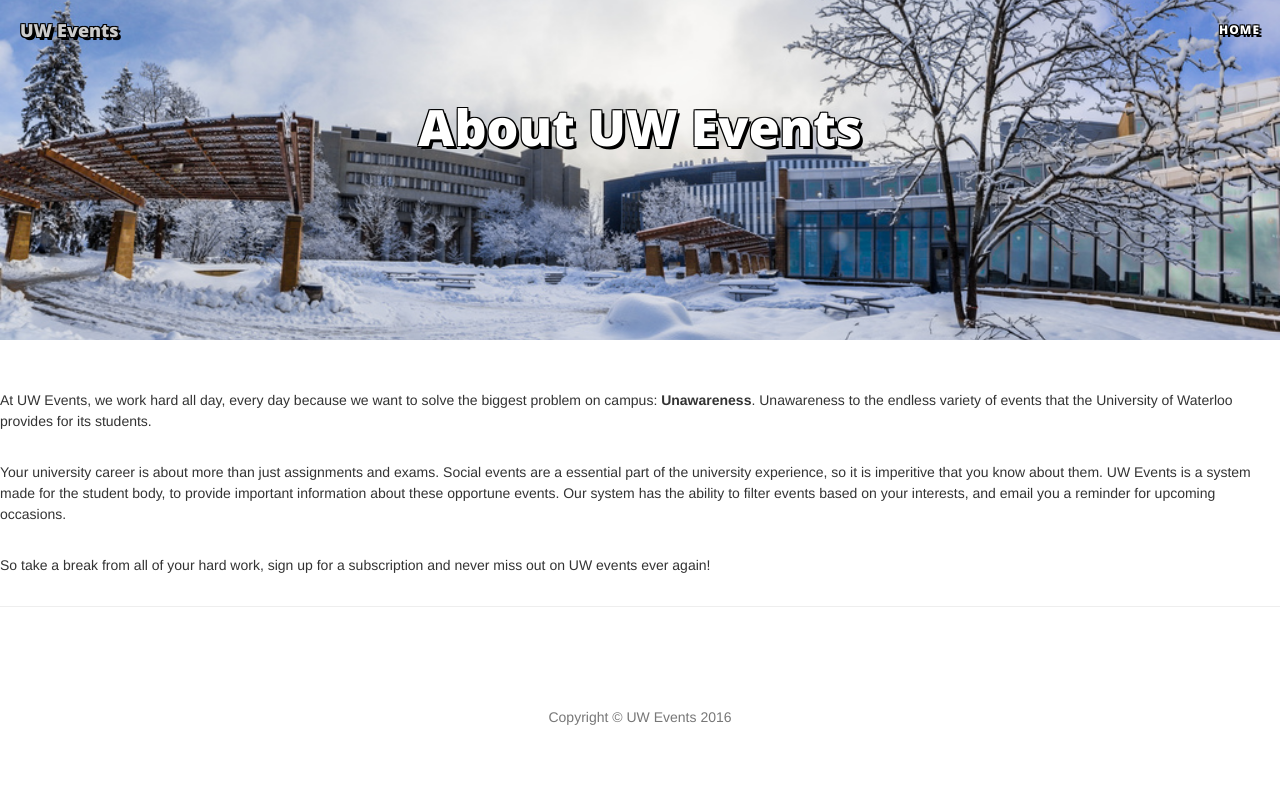
After one commit to jondonas/uw-events, a Flask app: template code/templates/about-us.html in a window 1280 px wide. The commit adds this page. Run offline with Flask 2, Linux system fonts and the light colour scheme; the template is opened without the code that fills it, so the values that code supplies are empty; some libraries are stand-ins or nearby versions.

Commit message:
squashed Neo's commits for the about-us page

```diff
--- /dev/null
+++ b/code/templates/about-us.html
@@ -0,0 +1,109 @@
+<!DOCTYPE html>
+<html lang="en">
+
+<head>
+
+    <meta charset="utf-8">
+    <meta http-equiv="X-UA-Compatible" content="IE=edge">
+    <meta name="viewport" content="width=device-width, initial-scale=1">
+    <meta name="description" content="">
+    <meta name="author" content="">
+
+    <title>UW Events - Sign Up</title>
+
+    <!-- Bootstrap Core CSS -->
+    <link href="/static/bootstrap.min.css" rel="stylesheet">
+
+    <!-- Custom CSS -->
+    <link href="/static/index.css" rel="stylesheet">
+
+    <!-- Custom Fonts -->
+    <link href="http://maxcdn.bootstrapcdn.com/font-awesome/4.1.0/css/font-awesome.min.css" rel="stylesheet" type="text/css">
+    <link href='http://fonts.googleapis.com/css?family=Lora:400,700,400italic,700italic' rel='stylesheet' type='text/css'>
+    <link href='http://fonts.googleapis.com/css?family=Open+Sans:300italic,400italic,600italic,700italic,800italic,400,300,600,700,800' rel='stylesheet' type='text/css'>
+
+    <!-- HTML5 Shim and Respond.js IE8 support of HTML5 elements and media queries -->
+    <!-- WARNING: Respond.js doesn't work if you view the page via file:// -->
+    <!--[if lt IE 9]>
+        <script src="https://oss.maxcdn.com/libs/html5shiv/3.7.0/html5shiv.js"></script>
+        <script src="https://oss.maxcdn.com/libs/respond.js/1.4.2/respond.min.js"></script>
+    <![endif]-->
+
+</head>
+
+<body>
+
+    <!-- Navigation -->
+    <nav class="navbar navbar-default navbar-custom navbar-fixed-top">
+        <div class="container-fluid">
+            <!-- Brand and toggle get grouped for better mobile display -->
+            <div class="navbar-header page-scroll">
+                <button type="button" class="navbar-toggle" data-toggle="collapse" data-target="#bs-example-navbar-collapse-1">
+                    <span class="sr-only">Toggle navigation</span>
+                    <span class="icon-bar"></span>
+                    <span class="icon-bar"></span>
+                    <span class="icon-bar"></span>
+                </button>
+                <a class="navbar-brand" href="/">UW Events</a>
+            </div>
+
+            <!-- Collect the nav links, forms, and other content for toggling -->
+            <div class="collapse navbar-collapse" id="bs-example-navbar-collapse-1">
+                <ul class="nav navbar-nav navbar-right">
+                    <li>
+                        <a href="/">Home</a>
+                    </li>
+                </ul>
+            </div>
+            <!-- /.navbar-collapse -->
+        </div>
+        <!-- /.container -->
+    </nav>
+
+    <!-- Page Header -->
+    <header class="intro-header" style="background-image: url('/static/waterloo2.png')">
+        <div class="container">
+            <div class="row">
+                <div class="col-lg-8 col-lg-offset-2 col-md-10 col-md-offset-1">
+                    <div class="page-heading">
+                        <h1>About UW Events</h1>
+                    </div>
+                </div>
+            </div>
+        </div>
+    </header>
+
+    <!-- Main Content -->
+    <p>
+        At UW Events, we work hard all day, every day because we want to solve the biggest problem on campus: <b>Unawareness</b>. Unawareness to the endless variety of events that the University of Waterloo provides for its students.</p>
+    <p>
+        Your university career is about more than just assignments and exams. Social events are a essential part of the university experience, so it is imperitive that you know about them. UW Events is a system made for the student body, to provide important information about these opportune events. Our system has the ability to filter events based on your interests, and email you a reminder for upcoming occasions.
+    </p>
+    <p>
+        So take a break from all of your hard work, sign up for a subscription and never miss out on UW events ever again!
+    </p>
+
+    <hr>
+
+    <!-- Footer -->
+    <footer>
+        <div class="container">
+            <div class="row">
+                <div class="col-lg-8 col-lg-offset-2 col-md-10 col-md-offset-1">
+                    <p class="copyright text-muted">Copyright &copy; UW Events 2016</p>
+                </div>
+            </div>
+        </div>
+    </footer>
+
+    <!-- jQuery -->
+    <script src="/static/jquery.js"></script>
+
+    <!-- Bootstrap Core JavaScript -->
+    <script src="/static/bootstrap.min.js"></script>
+
+    <!-- Custom Theme JavaScript -->
+    <script src="/static/uw-events.min.js"></script>
+
+</body>
+</html>
```
Also changed, not shown: code/templates/activated.html (+25 -1 lines), code/templates/already-confirmed.html (+25 -1 lines), code/templates/already-used.html (+25 -1 lines), code/templates/confirmation.html (+25 -1 lines).
